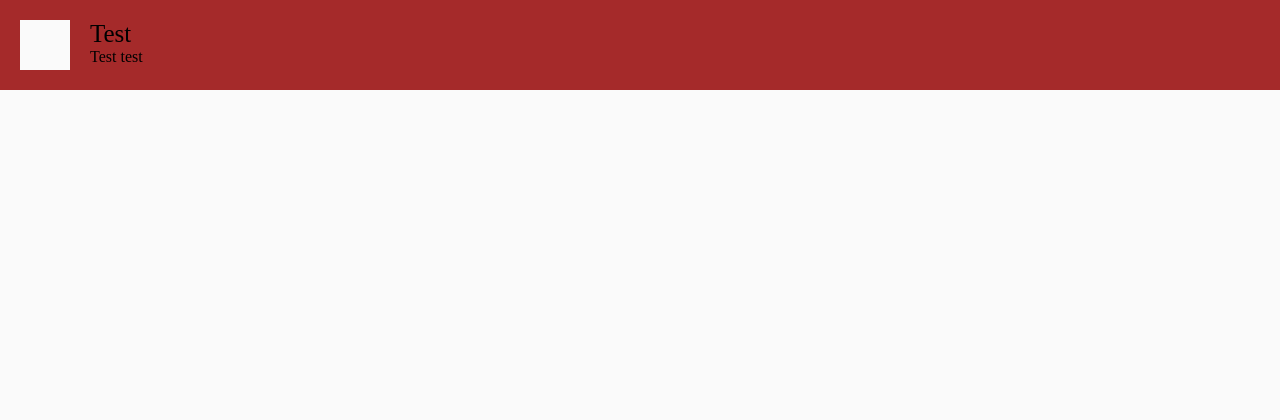
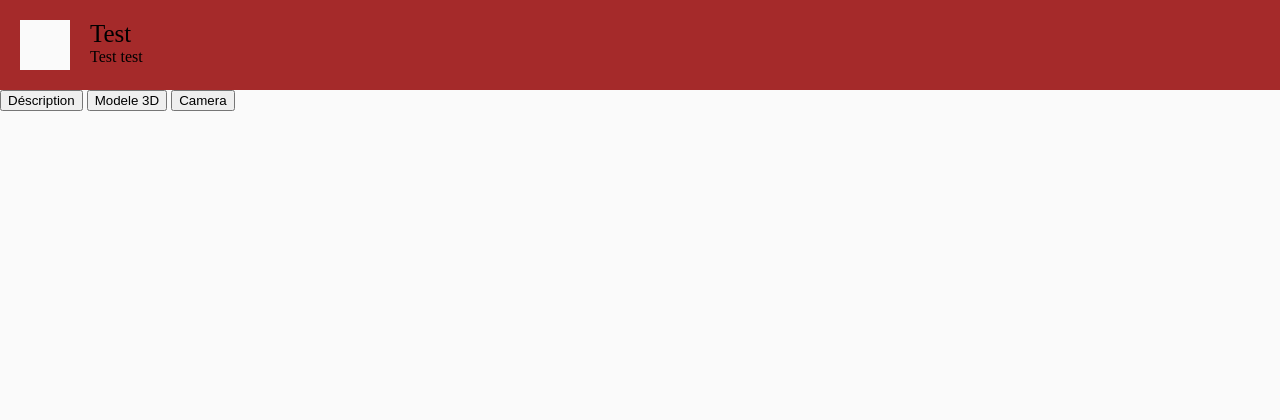
Before and after one commit to DragosNH/django-node-test, a Django app: page /home/ in a window 1280 px wide. Shown: the top 420 px of the page. Run offline with Django 5.2, Linux system fonts and the light colour scheme.

Commit message:
made it responseive

```diff
--- a/assets/script.js
+++ b/assets/script.js
@@ -1 +1 @@
-console.log("test from script.js");
+const container = document.querySelector(".container");
--- a/templates/home.html
+++ b/templates/home.html
@@ -1,6 +1,6 @@
 {% load static %}
 <!DOCTYPE html>
-<html lang="en">
+<html lang="fr">
 
 <head>
     <meta charset="UTF-8">
@@ -18,6 +18,16 @@
         </div>
     </header>
 
+    <nav>
+        <button class="carousselBtn btn">Déscription</button>
+        <button class="objectBtn btn">Modele 3D</button>
+        <button class="cameraBtn btn">Camera</button>
+    </nav>
+
+    <main class="conatiner">
+
+    </main>
+
     <footer class="footer">
         <div class="square"></div>
         <div class="header-txt">
--- a/testProject/settings.py
+++ b/testProject/settings.py
@@ -25,7 +25,10 @@ SECRET_KEY = 'django-insecure-)!kvlua$)^ec!$*i9ya_sovwqh!466g2b75d$k(crx*&77j#22
 # SECURITY WARNING: don't run with debug turned on in production!
 DEBUG = True
 
-ALLOWED_HOSTS = []
+ALLOWED_HOSTS = [
+    '*',
+    '192.168.137.1'
+]
 
 
 # Application definition
```
